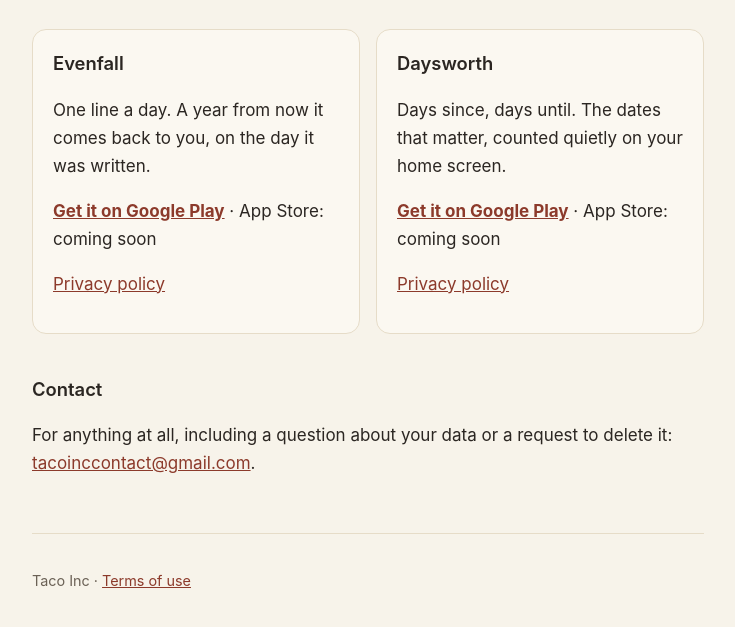
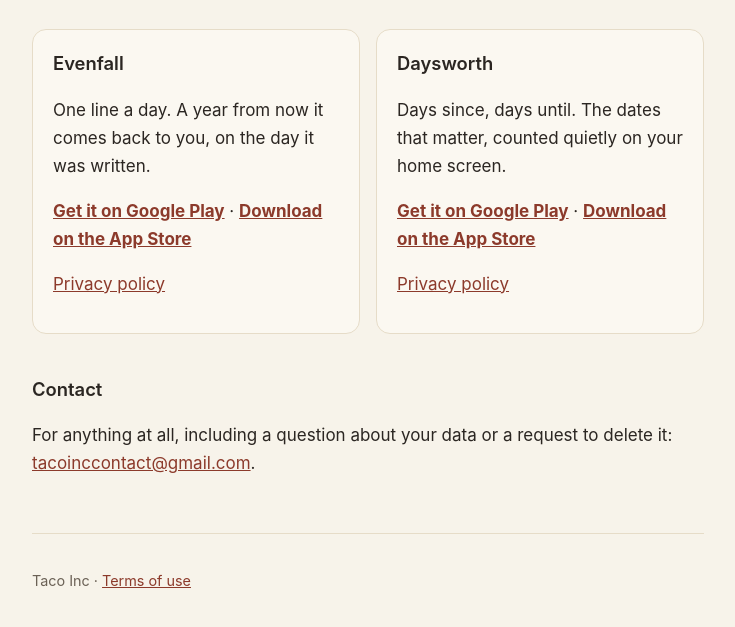
Before and after one commit to tacoinccontact-commits/tacoinccontact-commits.github.io, a plain HTML site: page index.html in a window 1280 px wide. Shown: the part 155-782 px from the top of the page, without its empty margins (272-1007 px from the left). Drawn offline with Linux system fonts and the light colour scheme.

Commit message:
Add App Store links for Evenfall and Daysworth

```diff
--- a/index.html
+++ b/index.html
@@ -19,14 +19,14 @@
     <section class="card">
       <h2>Evenfall</h2>
       <p>One line a day. A year from now it comes back to you, on the day it was written.</p>
-      <p><a href="https://play.google.com/store/apps/details?id=com.tacoinc.evenfall"><strong>Get it on Google Play</strong></a> · <span class="soon">App Store: coming soon</span></p>
+      <p><a href="https://play.google.com/store/apps/details?id=com.tacoinc.evenfall"><strong>Get it on Google Play</strong></a> · <a href="https://apps.apple.com/app/id6816379610"><strong>Download on the App Store</strong></a></p>
       <p><a href="evenfall-privacy.html">Privacy policy</a></p>
     </section>
 
     <section class="card">
       <h2>Daysworth</h2>
       <p>Days since, days until. The dates that matter, counted quietly on your home screen.</p>
-      <p><a href="https://play.google.com/store/apps/details?id=com.tacoinc.daysworth"><strong>Get it on Google Play</strong></a> · <span class="soon">App Store: coming soon</span></p>
+      <p><a href="https://play.google.com/store/apps/details?id=com.tacoinc.daysworth"><strong>Get it on Google Play</strong></a> · <a href="https://apps.apple.com/app/id6816379502"><strong>Download on the App Store</strong></a></p>
       <p><a href="daysworth-privacy.html">Privacy policy</a></p>
     </section>
   </div>
```
Also changed, not shown: links.html (+2 -2 lines).
